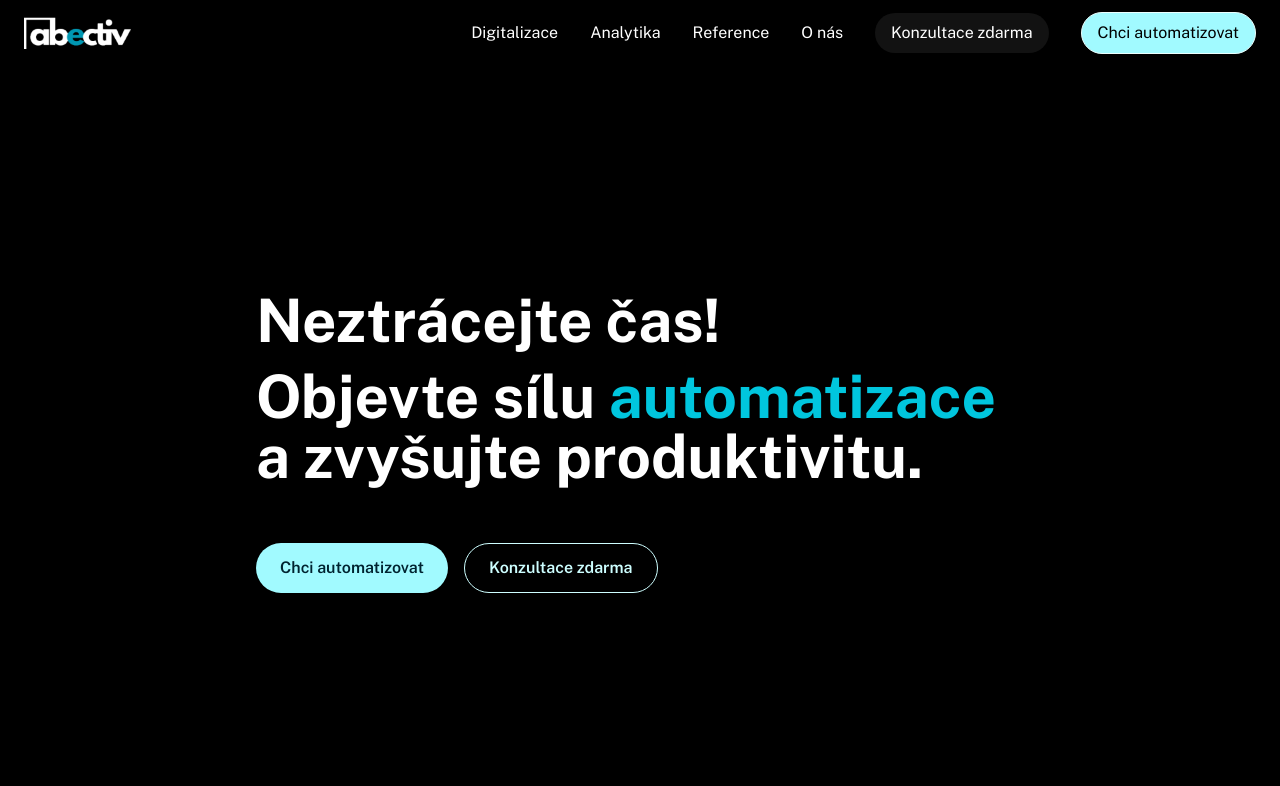
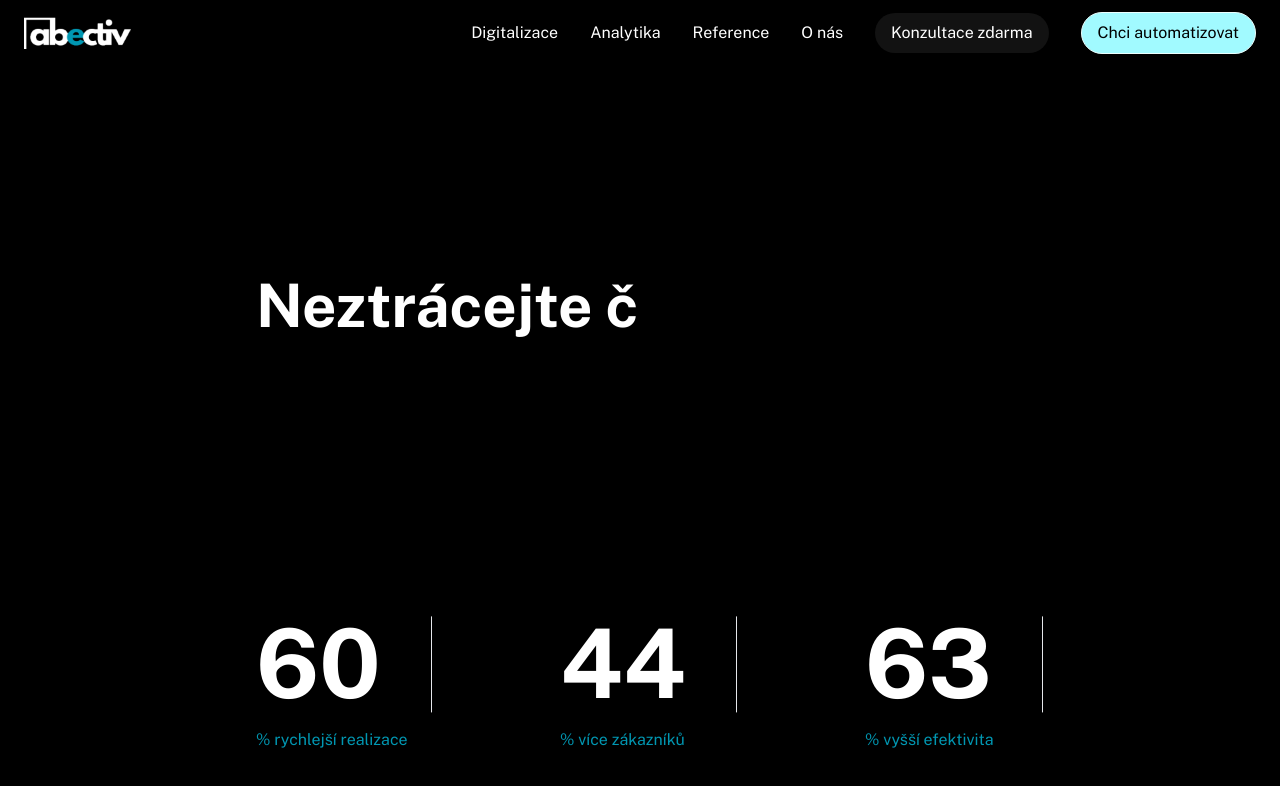
Before and after one commit to marufbinsalim/ABECTIV, a Next.js app: page / in a window 1280 px wide. Shown: the top 786 px of the page. Built offline with nearby package versions, Linux system fonts and the light colour scheme.

Commit message:
initial version of the animation

```diff
--- a/components/hero.tsx
+++ b/components/hero.tsx
@@ -1,51 +1,122 @@
-import { AnimatePresence, motion } from "framer-motion";
-import textContents from "@/components/textContents";
-import { COLORS } from "./colors";
+import { motion, AnimatePresence } from "framer-motion";
+import { useEffect, useState } from "react";
 import Link from "next/link";
 
+const titleText = "Neztrácejte čas!";
+const subtitleText = "Objevte sílu automatizace a zvyšujte produktivitu.";
+
 function Hero({
-  index,
-  color,
   setEmailModalVisible,
 }: {
-  index: number;
-  color: string;
   setEmailModalVisible: (visible: boolean) => void;
 }) {
+  const [animationStep, setAnimationStep] = useState(0);
+  const [displayValues, setDisplayValues] = useState(["00", "00", "00"]);
+  const [displayTitle, setDisplayTitle] = useState("");
+  const [displaySubtitle, setDisplaySubtitle] = useState("");
+
+  // Shuffling effect for numbers
+  useEffect(() => {
+    if (animationStep !== 0) return;
+
+    const shuffleInterval = setInterval(() => {
+      setDisplayValues([
+        Math.floor(Math.random() * 100)
+          .toString()
+          .padStart(2, "0"),
+        Math.floor(Math.random() * 100)
+          .toString()
+          .padStart(2, "0"),
+        Math.floor(Math.random() * 100)
+          .toString()
+          .padStart(2, "0"),
+      ]);
+    }, 100);
+
+    setTimeout(() => {
+      clearInterval(shuffleInterval);
+      setDisplayValues(["60", "44", "63"]);
+      setAnimationStep(1); // Move to next step
+    }, 3000);
+
+    return () => clearInterval(shuffleInterval);
+  }, [animationStep]);
+
+  // Move stats to bottom
+  useEffect(() => {
+    if (animationStep === 1) {
+      const timer = setTimeout(() => setAnimationStep(2), 1000);
+      return () => clearTimeout(timer);
+    }
+  }, [animationStep]);
+
+  // Animate title letter by letter
+  useEffect(() => {
+    if (animationStep === 2) {
+      let i = 0;
+      const typingInterval = setInterval(() => {
+        setDisplayTitle(titleText.slice(0, i));
+        i++;
+        if (i > titleText.length) {
+          clearInterval(typingInterval);
+          setAnimationStep(3); // Move to next step
+        }
+      }, 100);
+      return () => clearInterval(typingInterval);
+    }
+  }, [animationStep]);
+
+  // Show subtitle
+  useEffect(() => {
+    if (animationStep === 3) {
+      setDisplaySubtitle(subtitleText);
+      const timer = setTimeout(() => setAnimationStep(4), 1000);
+      return () => clearTimeout(timer);
+    }
+  }, [animationStep]);
+
   return (
     <div
       id="hero"
-      className={`flex relative flex-col justify-center min-h-[94dvh] overflow-x-hidden transition-all ${color}`}
+      className="flex relative flex-col justify-center min-h-[94dvh] overflow-x-hidden bg-black pb-[5vh] overflow-hidden"
     >
-      <AnimatePresence mode="wait">
-        <motion.div
-          key={textContents[index].id}
-          className={`flex flex-col justify-center ${textContents[index].color} overflow-hidden`}
-          initial={{ opacity: 0, x: 500 * (index % 2 !== 0 ? -1 : 1) }}
-          animate={{ opacity: 1, x: 0 }}
-          exit={{ opacity: 0, x: 500 * (index % 2 !== 0 ? -1 : 1) }}
-          transition={{ duration: 0.1 }}
-        >
-          <div
-            className={`flex flex-col items-center justify-center w-full h-[93vh] relative`}
-          >
-            {textContents[index].content ? (
-              textContents[index].content
-            ) : (
-              <div className="flex flex-col h-[100%] text-white text-center md:text-left w-full px-6 lg:px-[20vw] justify-center">
-                <h1 className="text-4xl md:text-6xl font-bold mb-4">
-                  Neztrácejte čas!
-                </h1>
-                <h2 className="text-4xl md:text-6xl font-bold mb-14">
-                  Objevte sílu{" "}
-                  <span className="text-[#00C6DE]">automatizace</span> a
-                  zvyšujte produktivitu.
-                </h2>
-                <div className="flex gap-4 flex-col md:flex-row mt-8 md:mt-0">
+      <div className="flex flex-col items-center justify-center w-full h-[93vh] relative">
+        {/* Main content - appears in steps 2-4 */}
+        <AnimatePresence>
+          {animationStep >= 2 && (
+            <motion.div
+              initial={{ opacity: 0 }}
+              animate={{ opacity: 1 }}
+              className="flex flex-col h-[100%] text-white text-center md:text-left w-full px-6 lg:px-[20vw] justify-center"
+            >
+              <motion.h1
+                className="text-4xl md:text-6xl font-bold mb-4"
+                initial={{ opacity: 0 }}
+                animate={{ opacity: 1 }}
+              >
+                {displayTitle}
+              </motion.h1>
+
+              {animationStep >= 3 && (
+                <motion.h2
+                  className="text-4xl md:text-6xl font-bold mb-14"
+                  initial={{ opacity: 0 }}
+                  animate={{ opacity: 1 }}
+                  transition={{ delay: 0.5 }}
+                >
+                  <span className="text-[#00C6DE]">Automatizace!</span>
+                </motion.h2>
+              )}
+
+              {animationStep >= 4 && (
+                <motion.div
+                  className="flex gap-4 flex-col md:flex-row mt-8 md:mt-0"
+                  initial={{ opacity: 0, y: 20 }}
+                  animate={{ opacity: 1, y: 0 }}
+                  transition={{ delay: 0.3 }}
+                >
                   <button
-                    onClick={() => {
-                      if (color === COLORS.black) setEmailModalVisible(true);
-                    }}
+                    onClick={() => setEmailModalVisible(true)}
                     className="px-6 py-3 bg-[#A1FAFF] text-[#002330] font-semibold rounded-full hover:opacity-80 transition w-max m-auto md:m-0"
                   >
                     Chci automatizovat
@@ -54,16 +125,49 @@ function Hero({
                     href={"https://calendly.com/abectiv/konzultace"}
                     target="_blank"
                   >
-                    <button className="w-max px-6 py-3 border border-[#CDFEFF] text-[#CDFEFF]  font-semibold rounded-full hover:bg-cyan-400 hover:text-black transition">
+                    <button className="w-max px-6 py-3 border border-[#CDFEFF] text-[#CDFEFF] font-semibold rounded-full hover:bg-cyan-400 hover:text-black transition">
                       Konzultace zdarma
                     </button>
                   </Link>
-                </div>
-              </div>
-            )}
-          </div>
+                </motion.div>
+              )}
+            </motion.div>
+          )}
+        </AnimatePresence>
+
+        {/* Statistics card */}
+        <motion.div
+          className={`flex justify-between mx-auto ${animationStep === 0 ? "absolute inset-0 m-auto" : "mb-[10vh]"} gap-[10vw] w-[60vw]`}
+          initial={{
+            y: "40%",
+          }}
+          animate={{
+            bottom: "0",
+            // position: animationStep === 0 ? "absolute" : "relative",
+            // top: animationStep === 0 ? "50%" : "auto",
+            // left: animationStep === 0 ? "0%" : "auto",
+            // transform: animationStep === 0 ? "translate(-50%, -50%)" : "none",
+            // marginBottom: animationStep === 0 ? 0 : "10vh",
+          }}
+          transition={{ duration: 0.8, ease: "easeInOut" }}
+        >
+          {displayValues.map((value, index) => (
+            <div key={index} className="flex flex-col gap-4">
+              <motion.h3
+                key={`value-${value}-${index}`}
+                className="text-8xl font-bold pr-[50px] border-r-[1px]"
+              >
+                {value}
+              </motion.h3>
+              <p className="text-[#0097B2]">
+                {index === 0 && "% rychlejší realizace"}
+                {index === 1 && "% více zákazníků"}
+                {index === 2 && "% vyšší efektivita"}
+              </p>
+            </div>
+          ))}
         </motion.div>
-      </AnimatePresence>
+      </div>
     </div>
   );
 }
--- a/components/navbar.tsx
+++ b/components/navbar.tsx
@@ -5,10 +5,8 @@ import { useEffect, useState } from "react";
 import { COLORS } from "./colors";
 
 function Navbar({
-  color,
   setEmailModalVisible,
 }: {
-  color: string;
   setEmailModalVisible: (visible: boolean) => void;
 }) {
   const [isMobileMenuOpen, setIsMobileMenuOpen] = useState(false);
@@ -21,7 +19,7 @@ function Navbar({
     <div
       className={`sticky z-10 top-0 left-0 w-full h-16 min-h-max text-white flex items-center justify-between py-3 px-6 transition-all
         duration-1000 ease-in-out
-        ${color}`}
+        bg-black`}
     >
       <div onClick={() => window.location.replace("/")}>
         <img src="/logo.webp" alt="Logo" className="h-8" />
@@ -58,7 +56,7 @@ function Navbar({
         <p
           className="bg-[#A1FAFF] border-[#EBFFFE] border rounded-full px-4 py-2 text-black cursor-pointer"
           onClick={() => {
-            if (color === COLORS.black) setEmailModalVisible(true);
+            setEmailModalVisible(true);
           }}
         >
           Chci automatizovat
@@ -75,7 +73,7 @@ function Navbar({
             className="absolute top-[54px] left-0 w-full text-white  md:hidden min-h-[93dvh] bg-[#00000093]"
           >
             <div
-              className={`flex flex-col items-center space-y-4 py-8 transition-all duration-1000 ease-in-out ${color} border-b border-b-[#dbdbdb40]`}
+              className={`bg-black flex flex-col items-center space-y-4 py-8 transition-all duration-1000 ease-in-out  border-b border-b-[#dbdbdb40]`}
             >
               <Link href="/#digitalizace">
                 <p onClick={toggleMobileMenu}>Digitalizace</p>
@@ -100,7 +98,7 @@ function Navbar({
               <p
                 className="bg-[#A1FAFF] border-[#EBFFFE] border rounded-full px-4 py-2 text-black"
                 onClick={() => {
-                  if (color === COLORS.black) setEmailModalVisible(true);
+                  setEmailModalVisible(true);
                   toggleMobileMenu();
                 }}
               >
--- a/components/process.tsx
+++ b/components/process.tsx
@@ -73,7 +73,11 @@ const MobileProcessComponent = () => {
             className={`transition-all duration-700 ${currentStep === step.id ? "opacity-100 h-auto" : "opacity-0 h-0"}`}
           >
             {currentStep === step.id &&
-              step?.description.map((desc) => <p className="mt-8">{desc} </p>)}
+              step?.description.map((desc, index) => (
+                <p key={index} className="mt-8">
+                  {desc}{" "}
+                </p>
+              ))}
           </div>
         </div>
       ))}
--- a/pages/index.tsx
+++ b/pages/index.tsx
@@ -17,25 +17,17 @@ import EmailSend from "@/components/emailSend";
 import { useState } from "react";
 
 export default function Home() {
-  const { color, index } = useAnimationColors(textContents);
   const [emailModalVisible, setEmailModalVisible] = useState(false);
   return (
     <div
-      className={`relative flex flex-col h-dvh text-white ${color === COLORS.black && !emailModalVisible ? "overflow-auto" : "overflow-hidden"}`}
+      className={`relative flex flex-col h-dvh text-white ${true ? "overflow-auto" : "overflow-hidden"}`}
     >
       <EmailSend
-        emailModalVisible={emailModalVisible && color === COLORS.black}
+        emailModalVisible={emailModalVisible}
         setEmailModalVisible={setEmailModalVisible}
       />
-      <Navbar
-        color={Object.values(COLORS)[index]}
-        setEmailModalVisible={setEmailModalVisible}
-      />
-      <Hero
-        index={index}
-        color={color}
-        setEmailModalVisible={setEmailModalVisible}
-      />
+      <Navbar setEmailModalVisible={setEmailModalVisible} />
+      <Hero setEmailModalVisible={setEmailModalVisible} />
       <ProductivitySection />
       <AutomationInterestSection />
       <ProjectSlider />
```
